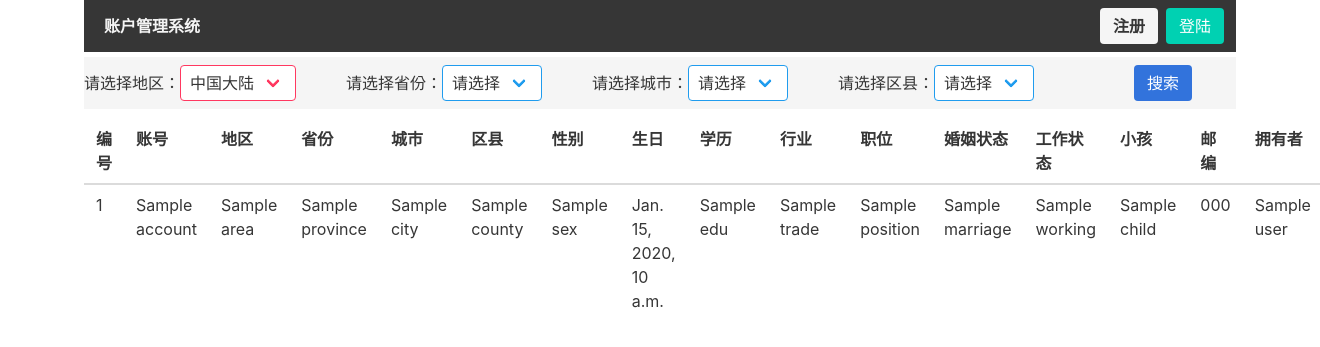
After one commit to timeoutme/python, a Django app: template account_manage/account_list/templates/search_list.html in a window 1320 px wide. The commit adds this page. Shown: the top 347 px of the page. Run offline with Django 3.2, Linux system fonts and the light colour scheme; the template is opened without the code that fills it: most values are stand-ins (such as "Sample title", 1, 10 or a date in 2020).

Commit message:
添加搜索功能

```diff
--- a/account_manage/account_list/templates/bast.html
+++ b/account_manage/account_list/templates/bast.html
@@ -13,7 +13,7 @@
 
         <nav class="navbar is-dark" role="navigation" aria-label="main navigation">
             <div class="navbar-brand">
-                <a class="navbar-item" href="https://bulma.io" style="margin-left: 20px;">
+                <a class="navbar-item" href="/" style="margin-left: 20px;">
                     <strong >账户管理系统</strong>
                 </a>
 
@@ -61,6 +61,9 @@
         {% block display_list %}
         {% endblock display_list %}
 
+        {% block search_list %}
+        {% endblock search_list %}
+
 
 </body>
 <script type="text/javascript" src="/static/js/citydatas.js"></script>
--- a/account_manage/account_list/templates/choose.html
+++ b/account_manage/account_list/templates/choose.html
@@ -1,27 +1,28 @@
-<form action="" method="POST">
+<form action="{% url '搜索' %}" method="POST">
+{% csrf_token %}
 <nav class="level navbar is-light" style="margin-top: 5px;">
     <div class="level-item level-left ">
         请选择地区：
         <div class="select is-danger" style="margin-right: 50px;">
-            <select id="area">
+            <select id="area" name="area">
                 <option>中国大陆</option>
             </select>
         </div>
         请选择省份：
         <div class="select is-info" style="margin-right: 50px;">
-                <select id="province" >
+                <select id="province" name="province">
 
                 </select>
         </div>
         请选择城市：
         <div class="select is-info" style="margin-right: 50px;">
-                <select id="city">
+                <select id="city" name="city">
 
                 </select>
         </div>
         请选择区县：
         <div class="select is-info" style="margin-right: 100px;">
-                <select id="county">
+                <select id="county" name="county">
 
                 </select>
         </div>
--- /dev/null
+++ b/account_manage/account_list/templates/search_list.html
@@ -0,0 +1,61 @@
+{% extends 'bast.html' %}
+
+<div>
+    {% block basic_info %}
+
+        {% include 'choose.html' %}
+
+    {% endblock basic_info %}
+</div>
+
+
+{% block search_list %}
+<div>
+<table class="table is-fullwidth" style="margin-top: 10px;">
+
+  <thead>
+    <tr>
+      <th>编号</th>
+      <th>账号</th>
+      <th>地区</th>
+      <th>省份</th>
+      <th>城市</th>
+      <th>区县</th>
+      <th>性别</th>
+      <th>生日</th>
+      <th>学历</th>
+      <th>行业</th>
+      <th>职位</th>
+      <th>婚姻状态</th>
+      <th>工作状态</th>
+      <th>小孩</th>
+      <th>邮编</th>
+      <th>拥有者</th>
+    </tr>
+  </thead>
+  <tfoot>
+  {% for ss in 搜索列表 %}
+    <tr >
+      <td>{{ss.id}}</td>
+      <td>{{ss.account}}</td>
+      <td>{{ss.area}}</td>
+      <td>{{ss.province}}</td>
+      <td>{{ss.city}}</td>
+      <td>{{ss.county}}</td>
+      <td>{{ss.sex}}</td>
+      <td>{{ss.birthday}}</td>
+      <td>{{ss.edu}}</td>
+      <td>{{ss.trade}}</td>
+      <td>{{ss.position}}</td>
+      <td>{{ss.marriage}}</td>
+      <td>{{ss.working}}</td>
+      <td>{{ss.child}}</td>
+      <td>{{ss.zip_code}}</td>
+      <td>{{ss.user}}</td>
+    </tr>
+  {% endfor %}
+  </tfoot>
+
+</table>
+</div>
+{% endblock search_list %}
--- a/account_manage/account_manage/urls.py
+++ b/account_manage/account_manage/urls.py
@@ -15,7 +15,7 @@ Including another URLconf
 """
 from django.contrib import admin
 from django.urls import path
-from account_list.views import home, add, add_save, login
+from account_list.views import home, add, add_save, login, search
 
 urlpatterns = [
     path('admin/', admin.site.urls),
@@ -23,4 +23,5 @@ urlpatterns = [
     path('add/',add,name='添加'),
     path('add/save/',add_save,name='保存'),
     path('login/',login,name='登录'),
+    path('search/',search, name='搜索'),
 ]
```
Also changed, not shown: account_manage/account_list/views.py (+27 -0 lines), account_manage/db.sqlite3.
